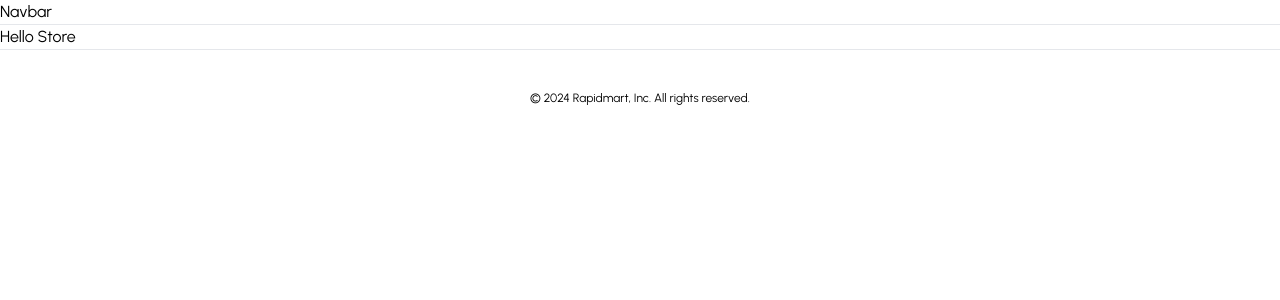
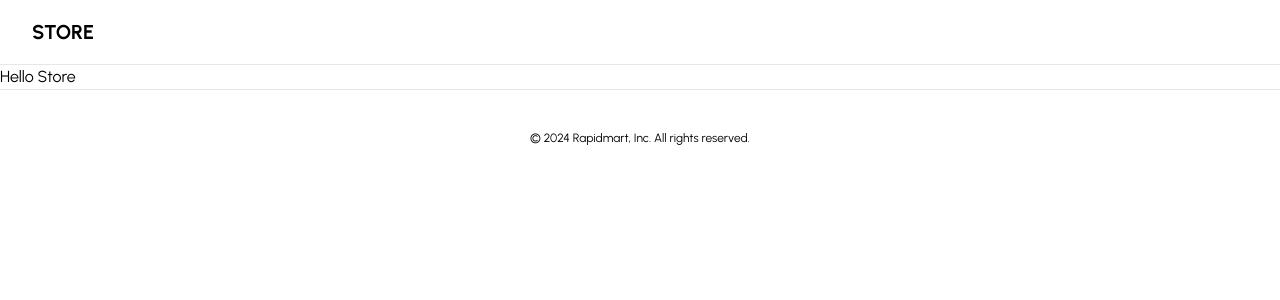
Before and after one commit to SalikJamal/rapidmart-store, a Next.js app: page / in a window 1280 px wide. Shown: the top 300 px of the page. Built offline with nearby package versions, Linux system fonts and the light colour scheme.

Commit message:
Main nav

```diff
--- /dev/null
+++ b/components/main-nav.tsx
@@ -0,0 +1,33 @@
+"use client"
+
+import Link from "next/link";
+import { usePathname } from "next/navigation"
+
+interface IMainNavProps {
+    data: any;
+}
+
+
+export default function MainNav({ data }: IMainNavProps) {
+
+    const pathname = usePathname()
+    const routes = data.map(route => ({
+        href: `/category/${route.id}`,
+        label: route.name,
+        active: pathname === `/category/${route.id}`
+    }))
+
+    return (
+        <nav className="mx-6 flex items-center space-x-4 lg:space-x-6">
+            {routes.map(route => (
+                <Link
+                    // className={}
+                    key={route.href}
+                    href={route.href}
+                >
+                    {route.label}
+                </Link>
+            ))}
+        </nav>
+    )
+}
--- a/components/navbar.tsx
+++ b/components/navbar.tsx
@@ -1,7 +1,19 @@
+import Container from "@/components/ui/container"
+import Link from "next/link"
+import MainNav from "@/components/main-nav"
+
+
 export default function Navbar() {
     return (
         <div className="border-b">
-            Navbar
+            <Container>
+                <div className="relative px-4 sm:px-6 lg:px-8 flex h-16 items-center">
+                    <Link className="ml-4 flex lg:ml-0 gap-x-2" href="/">
+                        <p className="font-bold text-xl">STORE</p>
+                    </Link>
+                    <MainNav data={[]} />
+                </div>
+            </Container>
         </div>
     )
 }
--- /dev/null
+++ b/components/ui/container.tsx
@@ -0,0 +1,10 @@
+import { IReactChildren } from "@/lib/types"
+
+
+export default function Container({ children }: IReactChildren) {
+    return (
+        <div className="mx-auto max-w-7xl">
+            {children}
+        </div>
+    )
+}
--- /dev/null
+++ b/lib/types.ts
@@ -0,0 +1,3 @@
+export interface IReactChildren {
+    children: React.ReactNode;
+}
```
Also changed, not shown: lib/utils.ts (added, +7 -0 lines), package.json (+6 -4 lines), 1 other file (tests, documents, lock files or other folders).
